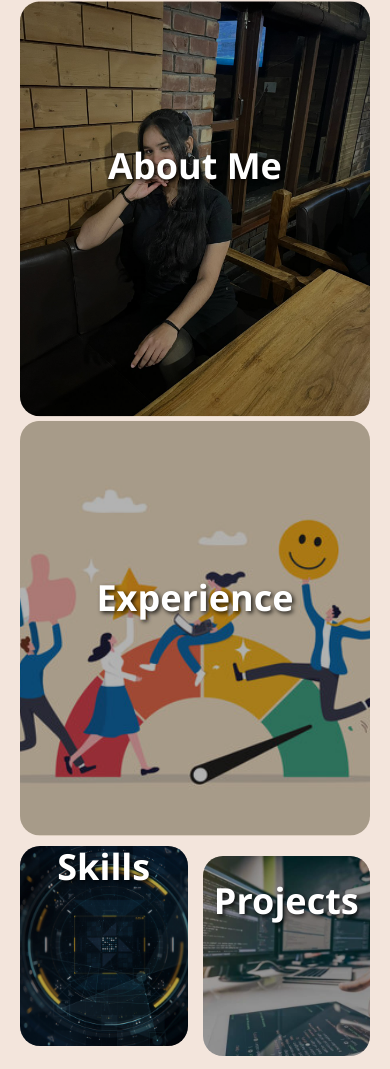
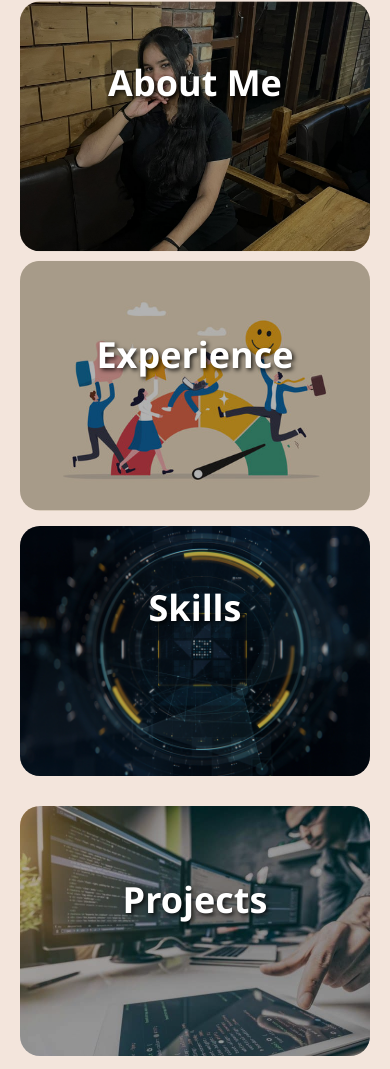
Before and after one commit to Cephei18/portfolio, a plain HTML site: page index.html in a window 390 px wide. Shown: the part 898-1967 px from the top of the page. Drawn offline with Linux system fonts and the light colour scheme.

Commit message:
Revert mobile layout to single column

```diff
--- a/index.html
+++ b/index.html
@@ -346,19 +346,15 @@
             .mosaic-container { padding: 60px 20px; }
 
             .mosaic-grid {
-                grid-template-columns: repeat(2, 1fr);
-                grid-auto-rows: 200px;
-                gap: 15px;
+                grid-template-columns: 1fr;
+                grid-auto-rows: 250px;
+                gap: 20px;
             }
 
-            .tile-large { grid-column: span 2; grid-row: span 2; }
-            .tile-wide { grid-column: span 2; grid-row: span 1; }
-            .tile-tall { grid-column: span 1; grid-row: span 2; }
-            .tile-medium { grid-column: span 1; grid-row: span 1; }
-            .tile-small { grid-column: span 1; grid-row: span 1; }
-
-            /* Fix for odd number of small tiles to prevent gaps */
-            .tile-accomplishments { grid-column: span 2; }
+            .tile-large, .tile-wide, .tile-tall, .tile-medium, .tile-small {
+                grid-column: span 1;
+                grid-row: span 1;
+            }
 
             nav { padding: 15px 20px; }
 
```
